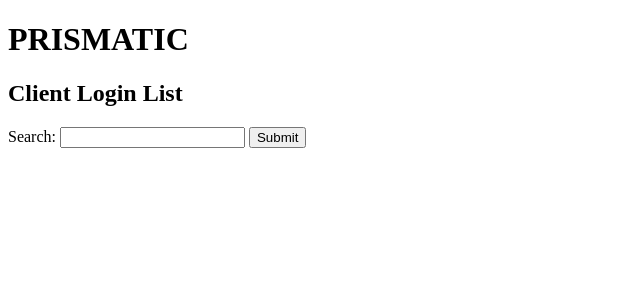
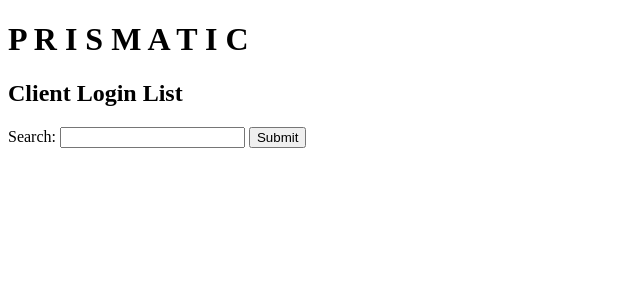
Before and after one commit to corrinnefdg/FDGClientLogin, a PHP site: page /header.php in a window 1280 px wide. Shown: the top 300 px of the page, without its empty margins (0-640 px from the left). Run offline with PHP 8.4, Linux system fonts and the light colour scheme.

```diff
--- a/header.php
+++ b/header.php
@@ -8,7 +8,17 @@
 <body>
 
 	<header class="header">
-    	<h1>PRISMATIC</h1>
+    	<h1>
+        	<span class="char1">P</span>
+           <span class="char2">R</span>
+           <span class="char3">I</span>
+           <span class="char4">S</span>
+           <span class="char5">M</span>
+           <span class="char6">A</span>
+           <span class="char7">T</span>
+           <span class="char8">I</span>
+           <span class="char9">C</span>
+       </h1>
        <h2>Client Login List</h2>
 
        <form id="searchBox" method="post" action="search.php">
--- a/search.php
+++ b/search.php
@@ -52,7 +52,7 @@
             }
 
             // Remind them what they searched for
-            echo "<p><strong>Searched For:</strong> " .$find. "</p>";
+            echo "<p>Searched For:<strong> " .$find. "</strong></p>";
 
             // Displays the number or results
             $anymatches = mysqli_num_rows($query_result);
```
Also changed, not shown: assets/css/styles.css (+5 -5 lines), index.php (+16 -5 lines), il_fullxfull.371425394_hv98.jpg (deleted), 1 other file.
